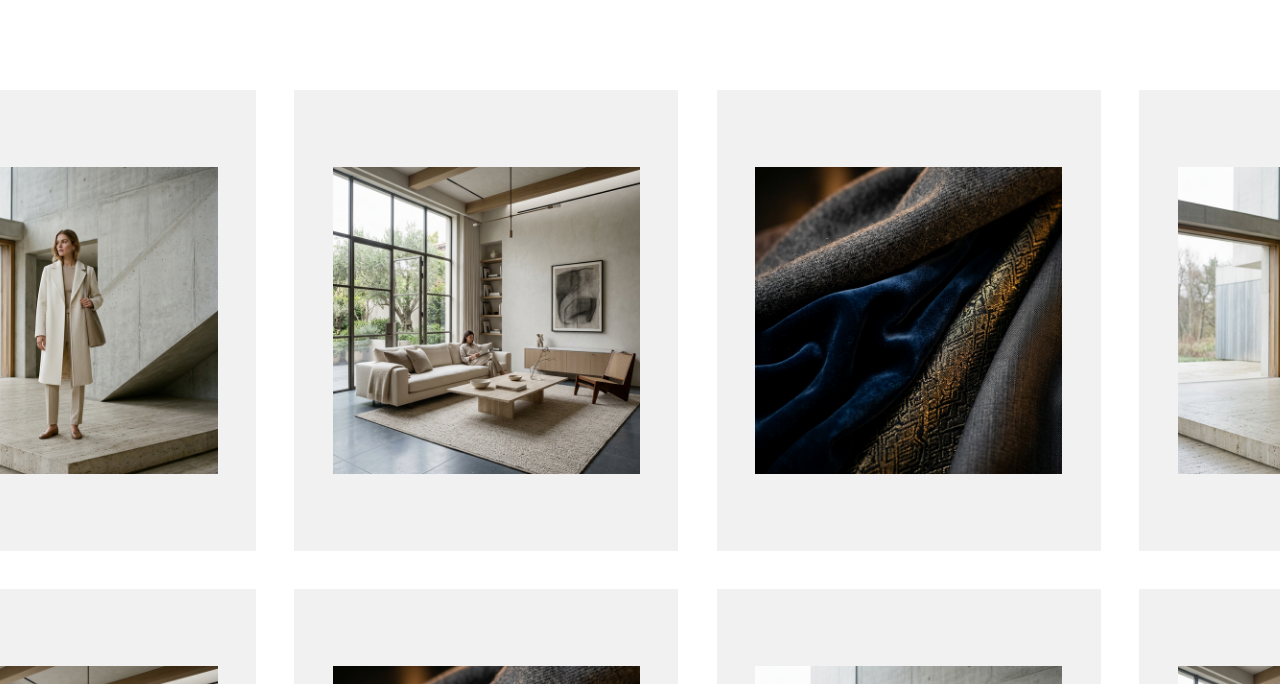
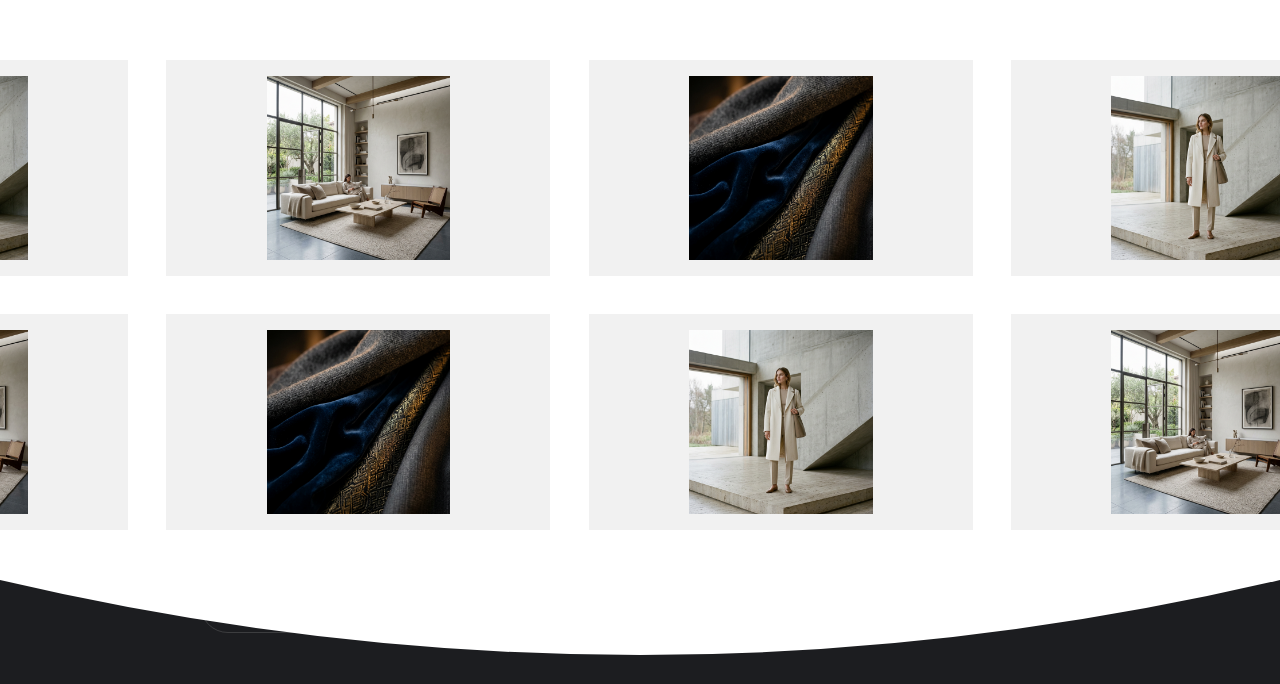
Before and after one commit to idformike1/personal-portfolio-3, a Next.js app: page / in a window 1280 px wide. Shown: the part 2516-3200 px from the top of the page. Built offline with nearby package versions, Linux system fonts and the light colour scheme.

Commit message:
curve animation working

```diff
--- a/src/components/layout/SlidingGallery/index.jsx
+++ b/src/components/layout/SlidingGallery/index.jsx
@@ -24,12 +24,12 @@ export default function SlidingGallery() {
     const container = useRef(null);
     const row1 = useRef(null);
     const row2 = useRef(null);
-    const path = useRef(null);
+    const pathRef = useRef(null);
 
     useGSAP(() => {
         gsap.registerPlugin(ScrollTrigger);
 
-        // Row 1: xPercent: -20
+        // Row 1: Kinetic slide (xPercent: -20)
         gsap.to(row1.current, {
             xPercent: -20,
             scrollTrigger: {
@@ -40,7 +40,7 @@ export default function SlidingGallery() {
             }
         });
 
-        // Row 2: xPercent: 20
+        // Row 2: Kinetic slide (xPercent: 20)
         gsap.to(row2.current, {
             xPercent: 20,
             scrollTrigger: {
@@ -51,14 +51,17 @@ export default function SlidingGallery() {
             }
         });
 
-        // SVG Curve "Peel" Logic
+        // Directive 2: The Liquid Morph Logic
         const width = window.innerWidth;
-        gsap.to(path.current, {
-            attr: { d: `M0 100 Q${width / 2} 100 ${width} 100 L${width} 100 L0 100 Z` },
+        const targetPath = `M0 0 L${width} 0 Q${width / 2} 0 0 0`;
+
+        gsap.to(pathRef.current, {
+            attr: { d: targetPath },
+            ease: "none",
             scrollTrigger: {
                 trigger: container.current,
-                start: "bottom bottom",
-                end: "bottom top",
+                start: "bottom bottom", // Start morphing when gallery hits bottom
+                end: "bottom top",    // Finish morphing as it unrolls
                 scrub: true
             }
         });
@@ -70,7 +73,12 @@ export default function SlidingGallery() {
                 {slider1.map((project, index) => (
                     <div key={index} className={styles.card}>
                         <div className={styles.imageContainer}>
-                            <Image fill={true} alt={project.src} src={`/images/${project.src}`} style={{ objectFit: 'contain' }} />
+                            <Image
+                                fill={true}
+                                alt={project.src}
+                                src={`/images/${project.src}`}
+                                style={{ objectFit: 'contain' }}
+                            />
                         </div>
                     </div>
                 ))}
@@ -80,19 +88,26 @@ export default function SlidingGallery() {
                 {slider2.map((project, index) => (
                     <div key={index} className={styles.card}>
                         <div className={styles.imageContainer}>
-                            <Image fill={true} alt={project.src} src={`/images/${project.src}`} style={{ objectFit: 'contain' }} />
+                            <Image
+                                fill={true}
+                                alt={project.src}
+                                src={`/images/${project.src}`}
+                                style={{ objectFit: 'contain' }}
+                            />
                         </div>
                     </div>
                 ))}
             </div>
 
+            {/* Directive 2: Morphing SVG */}
             <div className={styles.curveContainer}>
-                <svg className={styles.svg} viewBox={`0 0 ${typeof window !== 'undefined' ? window.innerWidth : 2000} 100`}>
+                <svg className={styles.svg} viewBox={`0 0 ${typeof window !== 'undefined' ? window.innerWidth : 2000} 100`} preserveAspectRatio="none">
                     <path
-                        ref={path}
+                        ref={pathRef}
                         className={styles.path}
                         fill="white"
-                        d={`M0 100 Q${typeof window !== 'undefined' ? window.innerWidth / 2 : 1000} 0 ${typeof window !== 'undefined' ? window.innerWidth : 2000} 100 L${typeof window !== 'undefined' ? window.innerWidth : 2000} 100 L0 100 Z`}
+                        // Initial State: Deep downward curve
+                        d={`M0 0 L${typeof window !== 'undefined' ? window.innerWidth : 2000} 0 Q${typeof window !== 'undefined' ? window.innerWidth / 2 : 1000} 150 0 0`}
                     />
                 </svg>
             </div>
--- a/src/components/layout/SlidingGallery/style.module.scss
+++ b/src/components/layout/SlidingGallery/style.module.scss
@@ -5,21 +5,20 @@
     display: flex;
     flex-direction: column;
     gap: 3vw;
-    padding-top: 10vh;
-    padding-bottom: 0px; // Directive: Height dictated purely by rows
-    overflow: visible;
+    padding: 50px 0; // Directive 1 & 3: Breathing room and padding
+    overflow: visible; // Directive 3: Reveal fix
 
     .slider {
         display: flex;
         gap: 3vw;
-        width: 120vw;
+        width: 140vw; // Adjusted for kinetric sprawl
         position: relative;
-        left: -10vw;
+        left: -20vw;
         will-change: transform;
 
         .card {
-            flex: 0 0 25%;
-            aspect-ratio: 1 / 1.2;
+            width: 30vw; // Directive 1: Sizing
+            aspect-ratio: 16 / 9 !important; // Directive 1: Cinematic Ratio
             background-color: #F1F1F1;
             display: flex;
             align-items: center;
@@ -28,22 +27,30 @@
 
             .imageContainer {
                 position: relative;
-                width: 80%;
-                height: 80%;
+                width: 85%; // Directive 1: Mockup look
+                height: 85%;
+
+                img {
+                    object-fit: contain !important;
+                }
             }
         }
     }
 }
 
 .curveContainer {
-    position: relative;
+    position: absolute; // Directive 3: Peel anchor
+    bottom: 0;
+    left: 0;
+    width: 100%;
     height: 100px;
-    width: 100%;
     z-index: 20;
+    transform: translateY(100%); // Directive 3: Shift below flow
+    pointer-events: none;
 
     .svg {
         position: absolute;
-        top: -1px; // Gap protection
+        top: 0;
         width: 100%;
         height: 100px;
         fill: #fff;
```
